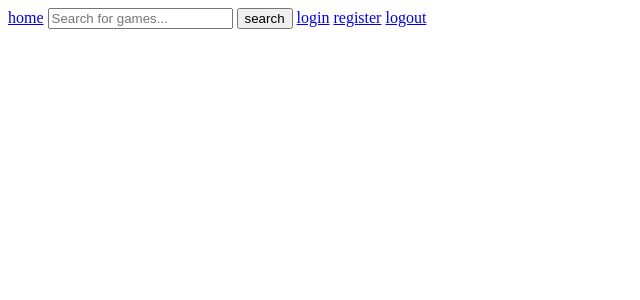
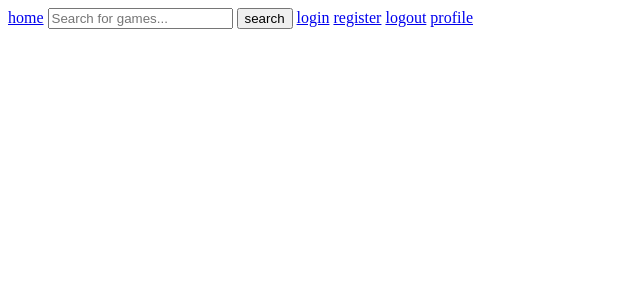
Before and after one commit to B1nus/game-site, a Sinatra app: template views/layout.erb in a window 1280 px wide. Shown: the top 300 px of the page, without its empty margins (0-640 px from the left). Run offline with Sinatra, Linux system fonts and the light colour scheme; the template is opened without the code that fills it, so the values that code supplies are empty; the visitor is signed in with stand-in values (Sample User, id 1); some libraries are stand-ins or nearby versions.

Commit message:
länk till profil

```diff
--- a/views/layout.erb
+++ b/views/layout.erb
@@ -16,6 +16,7 @@
             <a href="/register">register</a>
             <% if session[:user_id] %>
               <a href="/logout">logout</a>
+              <a href="/user">profile</a>
             <% end %>
         </header>
 
--- a/views/layout.slim
+++ b/views/layout.slim
@@ -15,6 +15,7 @@ html lang="en"
             a href="/register" register
 	    - if session[:user_id]
 	      a href="/logout" logout
+	      a href="/user" profile
 
         ==yield
 	- if flash[:notice]
```
